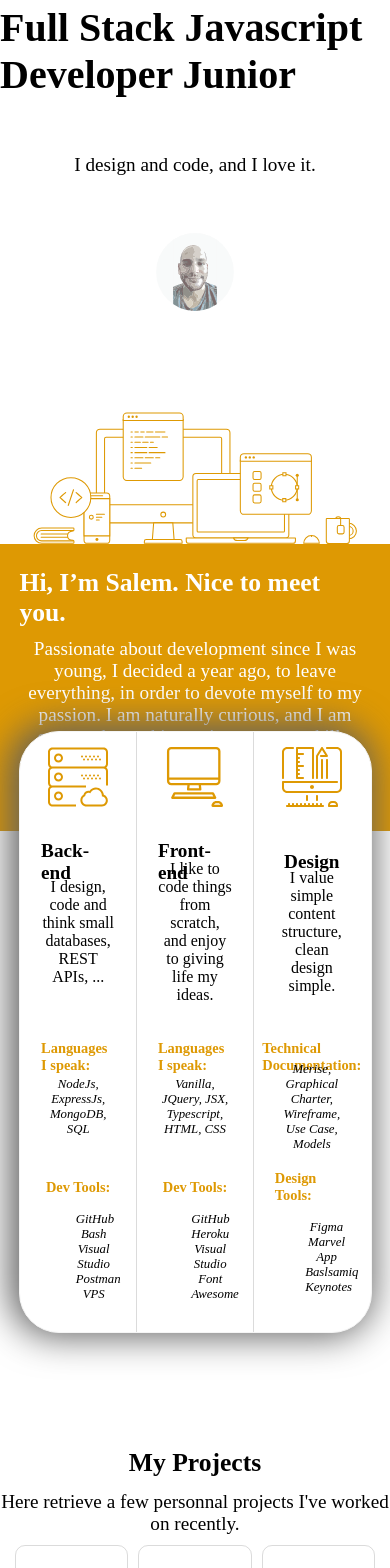
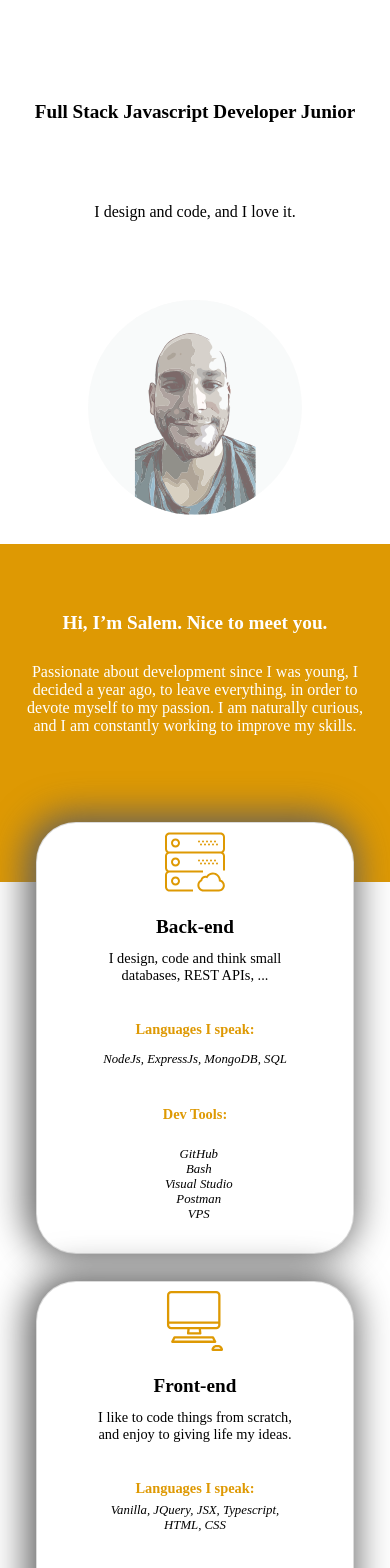
Before and after one commit to sob-user/portfolio_salem, a React (Create React App) app: page / in a window 390 px wide. Shown: the part 100-1668 px from the top of the page. Built offline with nearby package versions, Linux system fonts and the light colour scheme; a web font is replaced by a local one.

Commit message:
add responsive

```diff
--- a/src/components/css/AboutMe.css
+++ b/src/components/css/AboutMe.css
@@ -49,3 +49,49 @@
         min-height: 64vh;
     }
 }
+
+@media screen and (max-width: 720px) {
+    .AboutMeTitle {
+        width: 80%;
+        font-size: 2em;
+    }
+}
+
+@media screen and (max-width: 540px) {
+    .AboutMeTitle {
+        font-size: 1.5em;
+    }
+
+    .AboutMePitch {
+        font-size: 1.1em;
+    }
+
+    .AboutMeAvatar svg{
+        height: 35vw;
+        width: 35vw;
+    }
+}
+
+@media screen and (max-width: 414px) {
+    .AboutMeBox {
+        justify-content: space-around;
+    }
+
+    .AboutMeTitle {
+        width: 85%;
+        font-size: 1.2em;
+    }
+
+    .AboutMePitch {
+        font-size: 1em;
+    }
+
+    .AboutMeDrawing {
+        display: none;
+    }
+
+    .AboutMeAvatar svg{
+        height: 55vw;
+        width: 55vw;
+    }
+}
--- a/src/components/css/Footer.css
+++ b/src/components/css/Footer.css
@@ -83,3 +83,23 @@
         display: none;
     }
 }
+
+@media screen and (max-width: 720px) {
+    .FooterBox {
+        min-height: 40vh;
+    }
+
+    .FooterBoxLogo img {
+        max-height: 50px;
+    }
+
+    .FooterBoxCopyright {
+        font-size: 0.7em;
+    }
+}
+
+@media screen and (max-width: 414px) {
+    .FooterBox {
+        min-height: 30vh;
+    }
+}
--- a/src/components/css/MyStack.css
+++ b/src/components/css/MyStack.css
@@ -9,7 +9,7 @@
 
 .MyStackBoxContent {
     width: 90%;
-    height: 600px;
+    min-height: 600px;
     display: flex;
     justify-content: center;
     border-radius: 40px;
@@ -168,3 +168,118 @@
         min-height: 45vh;
     }
 }
+
+@media screen and (max-width: 768px) {
+    .MyStackBoxContent {
+        align-items: center;
+        justify-content: space-between;
+        box-shadow: none;
+        flex-direction: column;
+        flex-wrap: wrap;
+        background: none;
+        border: none;
+        min-height: 1740px;
+    }
+
+    .MyStackFront {
+        height: 560px;
+        width: 80%;
+        border-top-left-radius: 0px;
+        border-bottom-left-radius: 0px;
+        border: 1px solid #5e5e5e38;
+        background: white;
+        box-shadow: -4px -2px 37px 5px #5e5e5e;
+        border-radius: 40px;
+    }
+
+    .MyStackBack {
+        height: 560px;
+        width: 80%;
+        border: 1px solid #5e5e5e38;
+        background: white;
+        box-shadow: -4px -2px 37px 5px #5e5e5e;
+        border-radius: 40px;
+    }
+
+    .MyStackDesign {
+        height: 560px;
+        width: 80%;
+        border-top-right-radius: 0px;
+        border-bottom-right-radius: 0px;
+        border: 1px solid #5e5e5e38;
+        background: white;
+        box-shadow: -4px -2px 37px 5px #5e5e5e;
+        border-radius: 40px;
+    }
+}
+
+@media screen and (max-width: 720px) {
+    .MyStackBoxContent {
+        min-height: 1500px;
+    }
+
+    .MyStackBox {
+        top: -60px;
+    }
+
+    .MyStackFront {
+        height: 480px;
+        width: 90%;
+        justify-content: space-around;
+    }
+
+    .MyStackTitle {
+        height: 100px;
+    }
+
+    .MyStackBack {
+        height: 480px;
+        width: 90%;
+        justify-content: space-around;
+    }
+
+    .MyStackDesign {
+        height: 480px;
+        width: 90%;
+        justify-content: space-around;
+    }
+}
+
+@media screen and (max-width: 414px) {
+    .MyStackBoxContent {
+        min-height: 1350px;
+    }
+
+    .MyStackFront {
+        height: 430px;
+    }
+
+    .MyStackBack {
+        height: 430px;
+    }
+
+    .MyStackDesign {
+        height: 430px;
+    }
+
+    .MyStackTitle {
+        height: 85px;
+    }
+
+    .StackDescription {
+        font-size: 0.9em;
+        height: 50px;
+    }
+
+    .MyStackStack {
+        height: 65px;
+    }
+
+    .Stack {
+        height: 30px;
+    }
+
+    .StackItem {
+        height: 30px;
+    }
+}
--- a/src/components/css/MyStory.css
+++ b/src/components/css/MyStory.css
@@ -33,3 +33,27 @@
         min-height: 34vh;
     }
 }
+
+@media screen and (max-width: 720px) {
+    .MyStoryTitle {
+        font-size: 1.5em;
+    }
+
+    .MyStoryText {
+        font-size: 1.1em;
+    }
+}
+
+@media screen and (max-width: 414px) {
+    .MyStoryBox {
+        min-height: 40vh;
+    }
+
+    .MyStoryTitle {
+        font-size: 1.2em;
+    }
+
+    .MyStoryText {
+        font-size: 1em;
+    }
+}
--- a/src/components/css/MyWorks.css
+++ b/src/components/css/MyWorks.css
@@ -62,6 +62,7 @@
     display: flex;
     align-items: center;
     justify-content: center;
+    text-align: center;
 }
 
 .MyWorksLink {
@@ -90,3 +91,58 @@
         min-height: 50vh;
     }
 }
+
+@media screen and (max-width: 768px) {
+    .MyWorksItems {
+        flex-direction: column;
+        flex-wrap: wrap;
+    }
+
+    .MyWorksItem:nth-child(2),
+    .MyWorksItem:nth-child(3),
+    .MyWorksItem:nth-child(4),
+    .MyWorksItem:nth-child(5),
+    .MyWorksItem:nth-child(6) {
+        display: none;
+    }
+
+    .MyWorksItem {
+        height: 360px;
+        width: 80%;
+        margin: 10px;
+    }
+}
+
+@media screen and (max-width: 720px) {
+    .MyWorksTitle {
+        font-size: 1.5em;
+        width: 90%;
+    }
+
+    .MyWorksResume {
+        font-size: 1.1em;
+        width: 90%;
+    }
+
+    .MyWorksItem {
+        height: 260px;
+    }
+}
+
+@media screen and (max-width: 414px) {
+    .MyWorksItems {
+        min-height: 280px;
+    }
+
+    .MyWorksTitle {
+        font-size: 1.2em;
+    }
+
+    .MyWorksResume {
+        font-size: 1em;
+    }
+
+    .MyWorksItem {
+        height: 200px;
+    }
+}
--- a/src/components/css/Navbar.css
+++ b/src/components/css/Navbar.css
@@ -87,3 +87,14 @@
         cursor: pointer;
     }
 }
+
+@media screen and (max-width: 720px) {
+    .NavBarLogo {
+        display: flex;
+        align-items: center;
+    }
+
+    .NavBarLogo img {
+        max-height: 70px;
+    }
+}
--- a/src/components/css/NavbarMobile.css
+++ b/src/components/css/NavbarMobile.css
@@ -10,10 +10,10 @@
             flex-direction: column;
             position: fixed;
             top: 103px;
-            min-height: 88vh;
+            min-height: 90vh;
             width: 100%;
             font-weight: bold;
-            background: #de9903;
+            background: #de9903f5;
     }
 
     .MobileLinkedIn svg,
```
